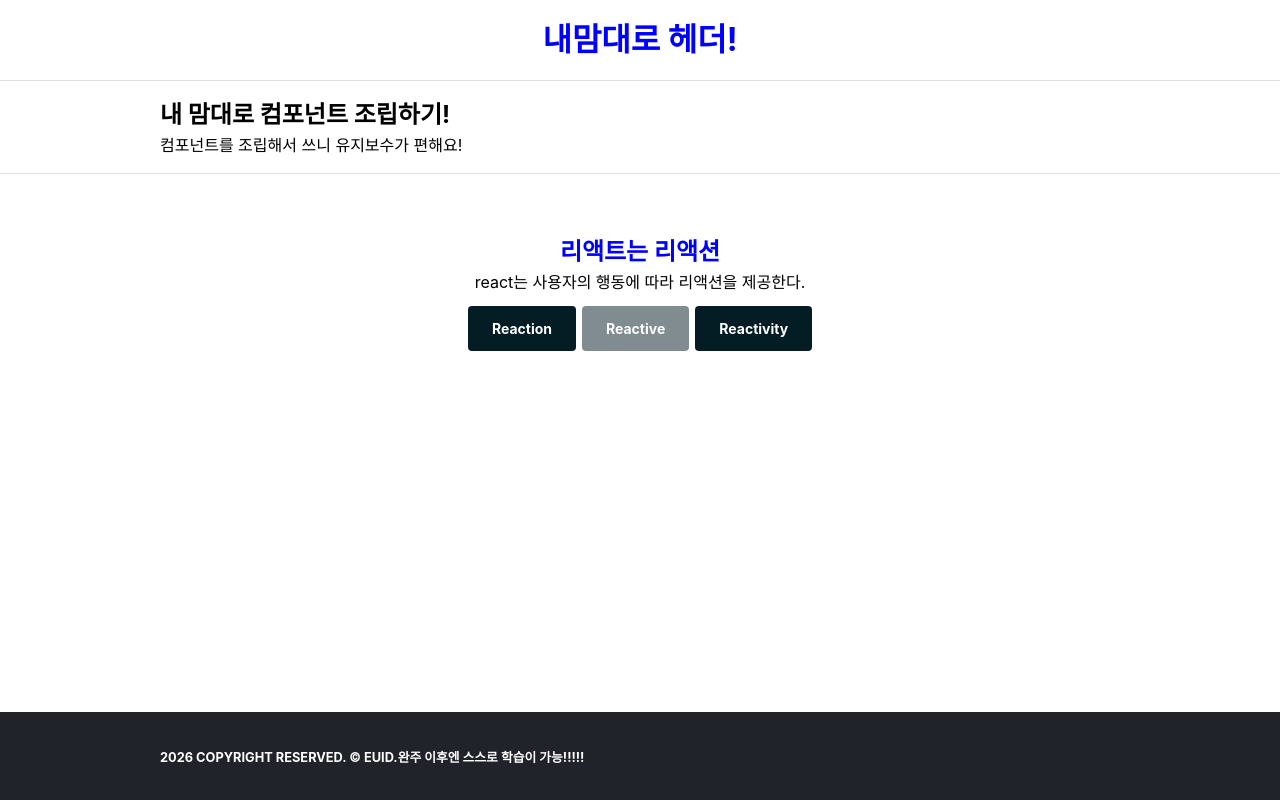
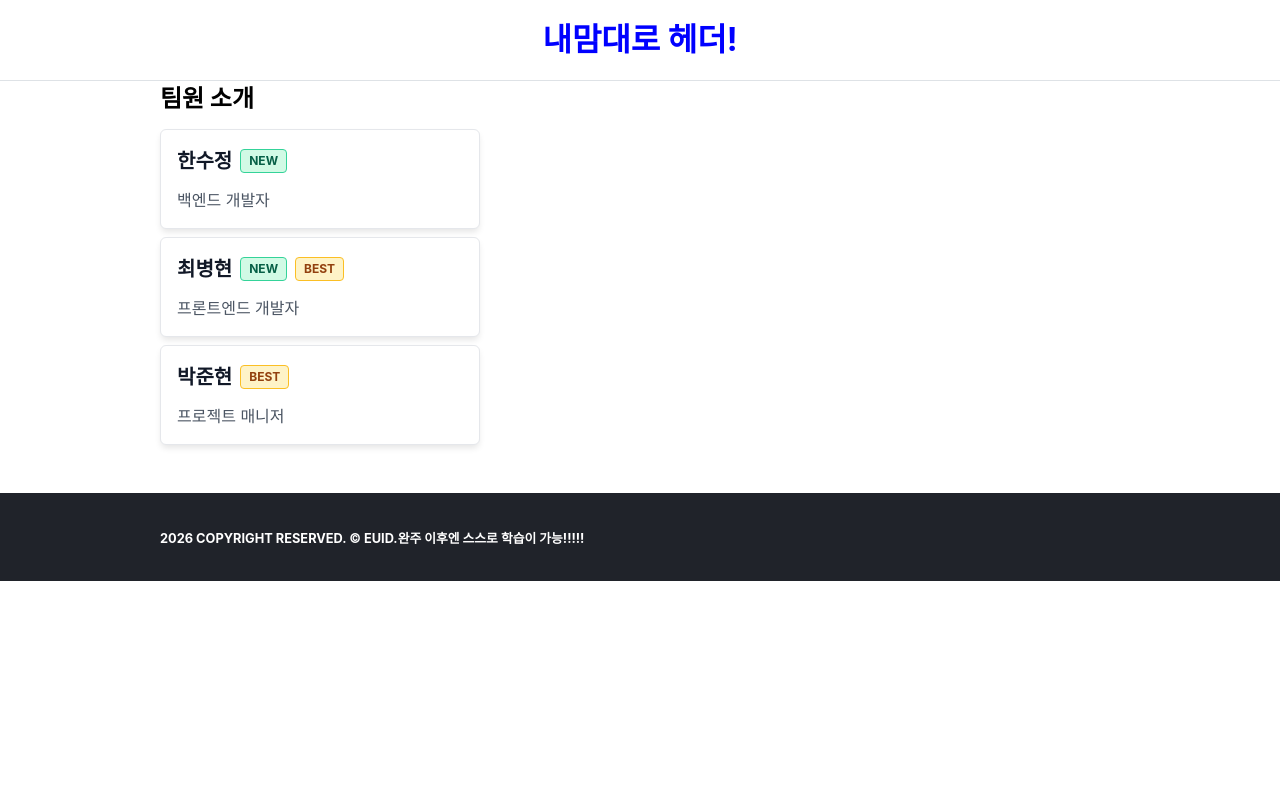
Before and after one commit to ruiwaa/likelion-16th-react, a React (Vite) app in the folder learning-react/02-State-이벤트-핸들링/: page / in a window 1280 px wide. Built offline with nearby package versions, Linux system fonts and the light colour scheme.

Commit message:
learn. 조건부 렌더링 -ConditionalRendering - ProfileCard

```diff
--- a/learning-react/02-State-이벤트-핸들링/src/app/index.tsx
+++ b/learning-react/02-State-이벤트-핸들링/src/app/index.tsx
@@ -1,4 +1,5 @@
-import {Header, Footer, Section, Button} from '@/components'
+import {Header, Footer, Wrapper} from '@/components'
+import { ConditionalRendering } from '@/learns';
 import S from "./style.module.css";
 
 export default function App() {
@@ -7,25 +8,10 @@ export default function App() {
       <Header>
         <h1>내맘대로 헤더!</h1>
       </Header>
-
-      <Header>
-        <h2>내 맘대로 컴포넌트 조립하기!</h2>
-        <p>컴포넌트를 조립해서 쓰니 유지보수가 편해요!</p>
-      </Header>
-      <Section title="리액트는 리액션" isShowTitle>
-        <p>react는 사용자의 행동에 따라 리액션을 제공한다.</p>
-        <div
-          lang="en"
-          style={{ display: "flex", gap: 6, marginBlockStart: 12 }}
-        >
-          <Button onNoti={() => alert("리액션!")}>Reaction</Button>
-          <Button onNoti={() => alert("리액티브!")} isDisabled>
-            Reactive
-          </Button>
-          <Button onNoti={() => alert("리액티비티!")}>Reactivity</Button>
-        </div>
-      </Section>
-      <div data-placeholder />
+      <Wrapper>
+      <ConditionalRendering />
+      </Wrapper>
+      {/* <div data-placeholder /> */}
       <Footer slogan={"완주 이후엔 스스로 학습이 가능!!!!!"} />
     </div>
   );
--- a/learning-react/02-State-이벤트-핸들링/src/components/index.ts
+++ b/learning-react/02-State-이벤트-핸들링/src/components/index.ts
@@ -13,3 +13,4 @@ export { default as Button } from './Button'
 export { default as Footer } from './Footer'
 export { default as Header } from './Header'
 export { default as Section } from './Section'
+export { default as Wrapper } from './Wrapper'
--- a/learning-react/02-State-이벤트-핸들링/src/learns/ConditionalRendering/ProfileCard/index.tsx
+++ b/learning-react/02-State-이벤트-핸들링/src/learns/ConditionalRendering/ProfileCard/index.tsx
@@ -8,20 +8,24 @@ import S from './style.module.css'
  * - isBest
  */
 
-function ProfileCard() {
-  const name = '박종우'
-  const role = '프론트엔드 개발자'
+interface ProfileCardProps{
+  name: string
+  role:string
+  isNew?: boolean
+  isBest?:boolean
+}
+function ProfileCard({name, role, isNew = false, isBest = false}: ProfileCardProps) {
 
   return (
     <article className={S.card}>
       <header className={S.header}>
         <h3 className={S.name}>{name}</h3>
-        <span className={`${S.badge} ${S.badgeNew}`} aria-label="신규 입사자">
+        {isNew  && <span className={`${S.badge} ${S.badgeNew}`} aria-label="신규 입사자">
           NEW
-        </span>
-        <span className={`${S.badge} ${S.badgeBest}`} aria-label="우수 사원">
+        </span>}
+        {isBest && <span className={`${S.badge} ${S.badgeBest}`}  aria-label="우수 사원">
           BEST
-        </span>
+        </span>}
       </header>
       <p className={S.role}>{role}</p>
     </article>
--- a/learning-react/02-State-이벤트-핸들링/src/learns/ConditionalRendering/index.tsx
+++ b/learning-react/02-State-이벤트-핸들링/src/learns/ConditionalRendering/index.tsx
@@ -1,3 +1,4 @@
+import ProfileCard from './ProfileCard'
 import S from './style.module.css'
 
 function ConditionalRendering() {
@@ -13,15 +14,15 @@ function ConditionalRendering() {
       <h2>팀원 소개</h2>
       <ul className={S.profileList}>
         <li>
-          <div data-placeholder />
+          <ProfileCard name="한수정" role="백엔드 개발자" isNew />
         </li>
 
         <li>
-          <div data-placeholder />
+          <ProfileCard name="최병현" role="프론트엔드 개발자" isNew isBest />
         </li>
 
         <li>
-          <div data-placeholder />
+          <ProfileCard name="박준현" role="프로젝트 매니저" isBest />
         </li>
       </ul>
     </div>
--- a/learning-react/02-State-이벤트-핸들링/src/learns/ConditionalRendering/style.module.css
+++ b/learning-react/02-State-이벤트-핸들링/src/learns/ConditionalRendering/style.module.css
@@ -1,6 +1,7 @@
 .container {
   display: flex;
   flex-direction: column;
+  justify-content: start;
   gap: 12px;
 }
 
--- a/learning-react/02-State-이벤트-핸들링/src/learns/index.ts
+++ b/learning-react/02-State-이벤트-핸들링/src/learns/index.ts
@@ -3,6 +3,7 @@
 // ---------------------------
 
 // 1. 조건부 렌더링 : learn/ConditionalRendering
+export { default as ConditionalRendering } from './ConditionalRendering'
 // 2. State 기초 : learn/ComponentState
 // 3. 이벤트 핸들링 : learn/EventHandling
 // 4. State 업데이트 : learn/UpdateState
```
